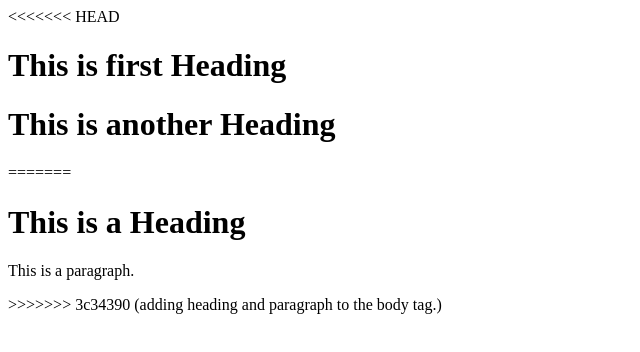
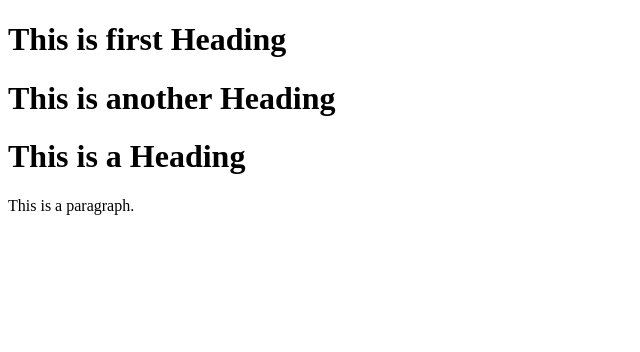
Before and after one commit to PouyAium/Learning-Git, a plain HTML site: page index.html in a window 1280 px wide. Shown: the whole page, without its empty margins (0-640 px from the left). Drawn offline with Linux system fonts and the light colour scheme.

Commit message:
rebase all conflicts

```diff
--- a/index.html
+++ b/index.html
@@ -4,12 +4,9 @@
 <title>Page Title</title>
 </head>
 <body>
-<<<<<<< HEAD
     <h1>This is first Heading</h1>
     <h1>This is another Heading</h1>
-=======
   <h1>This is a Heading</h1>
   <p>This is a paragraph.</p>
->>>>>>> 3c34390 (adding heading and paragraph to the body tag.)
 </body>
 </html>
```
